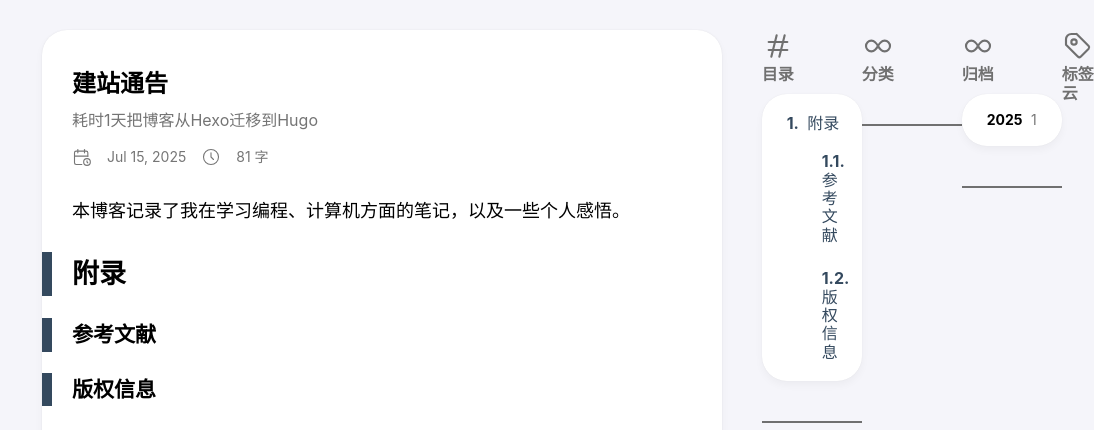
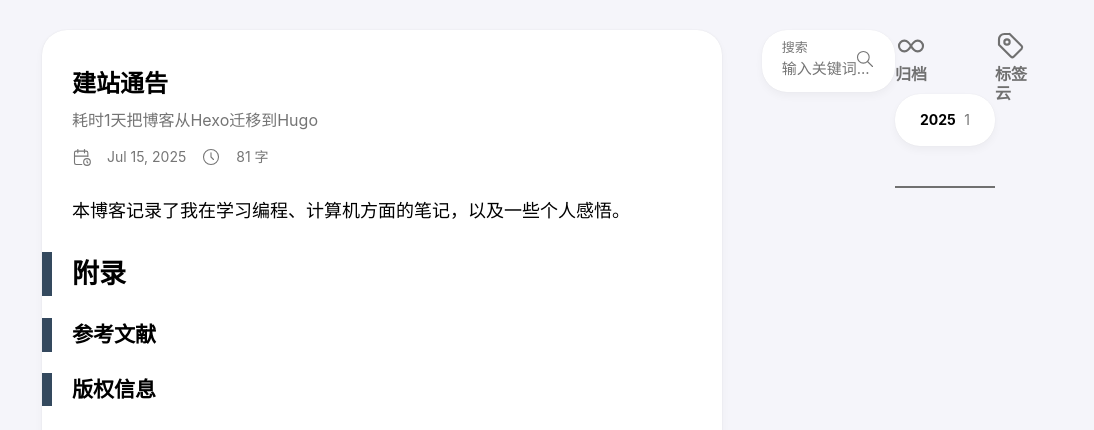
Before and after one commit to TamHaoYuan/tamhaoyuan.github.io, a plain HTML site: page 2025/建站通告/index.html in a window 1280 px wide. Shown: the top 430 px of the page, 216-1310 px from the left, 1094 px wide, since content can reach past the window. Drawn offline with Linux system fonts and the light colour scheme; some packages are replaced by stand-ins of ours; a script that the page names is missing.

Commit message:
yiyuan
new

```diff
--- a/2025/建站通告/index.html
+++ b/2025/建站通告/index.html
@@ -321,58 +321,23 @@
 
     <aside class="sidebar right-sidebar sticky">
 
+            <form action="/search/" class="search-form widget" >
+        <p>
+            <label>搜索</label>
+            <input name="keyword" required placeholder="输入关键词..." />
 
-    <section class="widget archives">
-        <div class="widget-icon">
-            <svg xmlns="http://www.w3.org/2000/svg" class="icon icon-tabler icon-tabler-hash" width="24" height="24" viewBox="0 0 24 24" stroke-width="2" stroke="currentColor" fill="none" stroke-linecap="round" stroke-linejoin="round">
+            <button title="搜索">
+                <svg xmlns="http://www.w3.org/2000/svg" class="icon icon-tabler icon-tabler-search" width="24" height="24" viewBox="0 0 24 24" stroke-width="2" stroke="currentColor" fill="none" stroke-linecap="round" stroke-linejoin="round">
   <path stroke="none" d="M0 0h24v24H0z"/>
-  <line x1="5" y1="9" x2="19" y2="9" />
-  <line x1="5" y1="15" x2="19" y2="15" />
-  <line x1="11" y1="4" x2="7" y2="20" />
-  <line x1="17" y1="4" x2="13" y2="20" />
+  <circle cx="10" cy="10" r="7" />
+  <line x1="21" y1="21" x2="15" y2="15" />
 </svg>
 
 
 
-        </div>
-        <h2 class="widget-title section-title">目录</h2>
-
-        <div class="widget--toc">
-            <nav id="TableOfContents">
-  <ol>
-    <li><a href="#附录">附录</a>
-      <ol>
-        <li><a href="#参考文献">参考文献</a></li>
-        <li><a href="#版权信息">版权信息</a></li>
-      </ol>
-    </li>
-  </ol>
-</nav>
-        </div>
-    </section>
-
-
-            <section class="widget categories">
-        <div class="widget-icon">
-            <svg xmlns="http://www.w3.org/2000/svg" class="icon icon-tabler icon-tabler-infinity" width="24" height="24" viewBox="0 0 24 24" stroke-width="2" stroke="currentColor" fill="none" stroke-linecap="round" stroke-linejoin="round">
-  <path stroke="none" d="M0 0h24v24H0z"/>
-  <path d="M9.828 9.172a4 4 0 1 0 0 5.656 a10 10 0 0 0 2.172 -2.828a10 10 0 0 1 2.172 -2.828 a4 4 0 1 1 0 5.656a10 10 0 0 1 -2.172 -2.828a10 10 0 0 0 -2.172 -2.828" />
-</svg>
-
-
-
-        </div>
-        <h2 class="widget-title section-title"> 分类 </h2>
-    <div class="widget-categories--list">
-<div class="widget">
-
-    <div class="widget-body">
-        <div class="category-list">
-        </div>
-    </div>
-</div>
-    </div>
-    </section>
+            </button>
+        </p>
+    </form>
 
             <section class="widget archives">
         <div class="widget-icon">
```
Also changed, not shown: index.html (+11 -17 lines), 关于/index.html (+11 -42 lines), 收藏/index.html (+11 -17 lines).
